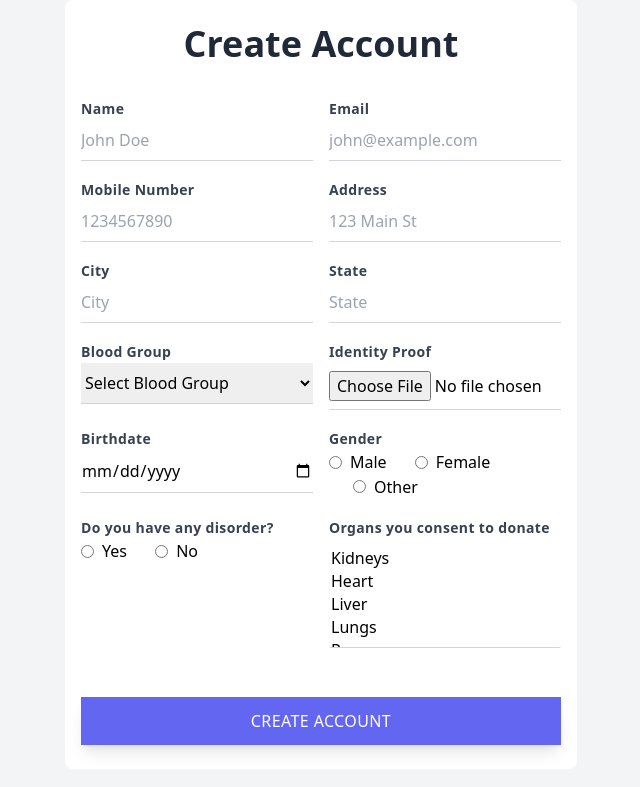
After one commit to VireshShah17/LifeSaver, a Django app: template LifeSaver/templates/createacc.html in a window 1280 px wide. The commit adds this page. Shown: the top 787 px of the page, without its empty margins (319-959 px from the left). Run offline with Django 4.2, Linux system fonts and the light colour scheme; the template is opened without the code that fills it, so the values that code supplies are empty; some libraries are stand-ins or nearby versions.

Commit message:
create account form
added create account form in login page

```diff
--- /dev/null
+++ b/LifeSaver/templates/createacc.html
@@ -0,0 +1,119 @@
+<!DOCTYPE html>
+<html lang="en">
+<head>
+    <meta charset="UTF-8">
+    <meta name="viewport" content="width=device-width, initial-scale=1.0">
+    <title>Create Account Form</title>
+    <link href="https://cdn.jsdelivr.net/npm/tailwindcss@2.2.19/dist/tailwind.min.css" rel="stylesheet">
+</head>
+<body class="bg-gray-100">
+
+<div class="max-w-md mx-auto bg-white rounded-lg overflow-hidden md:max-w-lg">
+    <div class="md:flex">
+        <div class="w-full px-4 py-6">
+            <h2 class="text-center font-semibold text-3xl lg:text-4xl text-gray-800">Create Account</h2>
+            <form class="mt-8 space-y-6" action="#" method="POST">
+                <div class="grid grid-cols-1 md:grid-cols-2 gap-4">
+                    <div>
+                        <label class="text-sm font-bold text-gray-700 tracking-wide">Name</label>
+                        <input class="w-full text-base py-2 border-b border-gray-300 focus:outline-none focus:border-indigo-500" type="text" placeholder="John Doe" required>
+                    </div>
+                    <div>
+                        <label class="text-sm font-bold text-gray-700 tracking-wide">Email</label>
+                        <input class="w-full text-base py-2 border-b border-gray-300 focus:outline-none focus:border-indigo-500" type="email" placeholder="john@example.com" required>
+                    </div>
+                    <div>
+                        <label class="text-sm font-bold text-gray-700 tracking-wide">Mobile Number</label>
+                        <input class="w-full text-base py-2 border-b border-gray-300 focus:outline-none focus:border-indigo-500" type="tel" placeholder="1234567890" required>
+                    </div>
+                    <div>
+                        <label class="text-sm font-bold text-gray-700 tracking-wide">Address</label>
+                        <input class="w-full text-base py-2 border-b border-gray-300 focus:outline-none focus:border-indigo-500" type="text" placeholder="123 Main St" required>
+                    </div>
+                    <div>
+                        <label class="text-sm font-bold text-gray-700 tracking-wide">City</label>
+                        <input class="w-full text-base py-2 border-b border-gray-300 focus:outline-none focus:border-indigo-500" type="text" placeholder="City" required>
+                    </div>
+                    <div>
+                        <label class="text-sm font-bold text-gray-700 tracking-wide">State</label>
+                        <input class="w-full text-base py-2 border-b border-gray-300 focus:outline-none focus:border-indigo-500" type="text" placeholder="State" required>
+                    </div>
+                    <div>
+                        <label class="text-sm font-bold text-gray-700 tracking-wide">Blood Group</label>
+                        <select class="w-full text-base py-2 border-b border-gray-300 focus:outline-none focus:border-indigo-500" required>
+                            <option value="" disabled selected>Select Blood Group</option>
+                            <option value="A+">A+</option>
+                            <option value="A-">A-</option>
+                            <option value="B+">B+</option>
+                            <option value="B-">B-</option>
+                            <option value="AB+">AB+</option>
+                            <option value="AB-">AB-</option>
+                            <option value="O+">O+</option>
+                            <option value="O-">O-</option>
+                        </select>
+                    </div>
+                    <div>
+                        <label class="text-sm font-bold text-gray-700 tracking-wide">Identity Proof</label>
+                        <input type="file" class="w-full text-base py-2 border-b border-gray-300 focus:outline-none focus:border-indigo-500" required>
+                    </div>
+                    <div>
+                        <label class="text-sm font-bold text-gray-700 tracking-wide">Birthdate</label>
+                        <input type="date" class="w-full text-base py-2 border-b border-gray-300 focus:outline-none focus:border-indigo-500" required>
+                    </div>
+                    <div>
+                        <label class="text-sm font-bold text-gray-700 tracking-wide">Gender</label>
+                        <div>
+                            <label class="inline-flex items-center">
+                                <input type="radio" class="form-radio" name="gender" value="male" required>
+                                <span class="ml-2">Male</span>
+                            </label>
+                            <label class="inline-flex items-center ml-6">
+                                <input type="radio" class="form-radio" name="gender" value="female" required>
+                                <span class="ml-2">Female</span>
+                            </label>
+                            <label class="inline-flex items-center ml-6">
+                                <input type="radio" class="form-radio" name="gender" value="other" required>
+                                <span class="ml-2">Other</span>
+                            </label>
+                        </div>
+                    </div>
+                    <div>
+                        <label class="text-sm font-bold text-gray-700 tracking-wide">Do you have any disorder?</label>
+                        <div>
+                            <label class="inline-flex items-center">
+                                <input type="radio" class="form-radio" name="disorder" value="yes" required>
+                                <span class="ml-2">Yes</span>
+                            </label>
+                            <label class="inline-flex items-center ml-6">
+                                <input type="radio" class="form-radio" name="disorder" value="no" required>
+                                <span class="ml-2">No</span>
+                            </label>
+                        </div>
+                    </div>
+                    <div>
+                        <label class="text-sm font-bold text-gray-700 tracking-wide">Organs you consent to donate</label>
+                        <select class="w-full text-base py-2 border-b border-gray-300 focus:outline-none focus:border-indigo-500" multiple required>
+                            <option>Kidneys</option>
+                            <option>Heart</option>
+                            <option>Liver</option>
+                            <option>Lungs</option>
+                            <option>Pancreas</option>
+                            <option>Intestines</option>
+                            <option>Skin</option>
+                            <option>Corneas</option>
+                            <option>Bone marrow</option>
+                        </select>
+                    </div>
+                </div>
+                <div>
+                    <button type="submit" class="w-full py-3 mt-6 font-medium tracking-wide text-white uppercase bg-indigo-500 shadow-lg focus:outline-none hover:bg-indigo-600 hover:shadow-none">
+                        Create Account
+                    </button>
+                </div>
+            </form>
+        </div>
+    </div>
+</div>
+
+</body>
+</html>
--- a/LifeSaver/templates/login.html
+++ b/LifeSaver/templates/login.html
@@ -42,7 +42,7 @@
                 <a href="#" class="text-blue-700 hover:underline text-center">Forgot Password?</a>
             </div>
         </form>
-        <p class="mt-4">Don't have an account? <a href="#" class="text-blue-700 hover:underline">Create
+        <p class="mt-4">Don't have an account? <a href="createacc.html" class="text-blue-700 hover:underline">Create
                 Account</a></p>
     </div>
 
```
